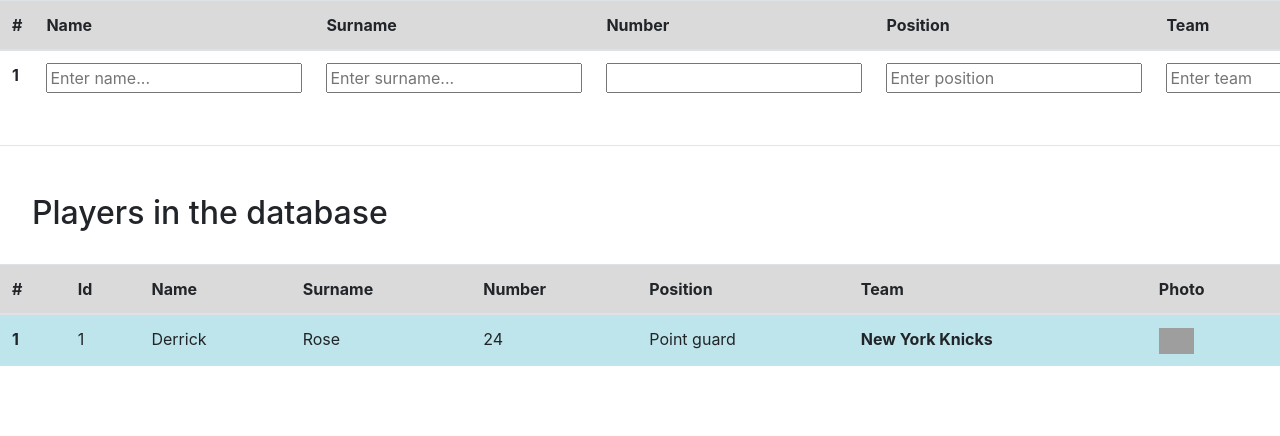
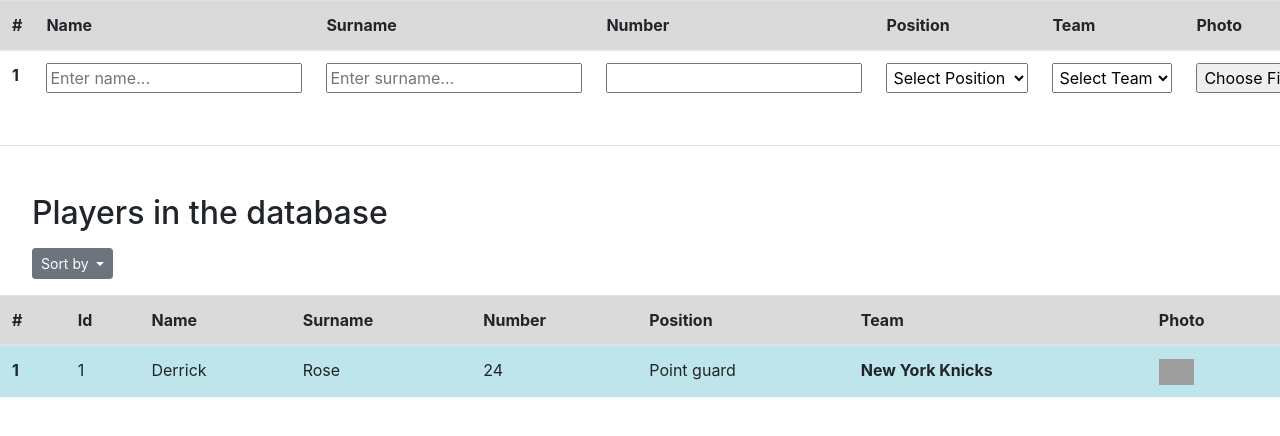
Before and after one commit to uom-android-team2/WeBall_Statistics-Backend, a PHP site: page /create-player-page.php in a window 1280 px wide. Shown: the part 88-524 px from the top of the page. Run offline with PHP 8.4, Linux system fonts and the light colour scheme; grey boxes are pictures that could not be loaded.

Commit message:
remake some input fields to dropdown list

```diff
--- a/php/create-player-page.php
+++ b/php/create-player-page.php
@@ -26,7 +26,25 @@
         height: auto;
         max-width: 35px;
       }
+      .select-form {
+          height: 30px;
+          padding: 2px 2px 2px 2px;
+      }
+      .custom-button-css {
+          margin-left: 2rem;
+          margin-bottom: 1rem;
+      }
+      .h2-display {
+        padding: 1rem;
+        margin: 1rem 1rem 0 1rem;
+      }
     </style>
+    <script
+        defer
+        src="https://cdn.jsdelivr.net/npm/bootstrap@5.1.3/dist/js/bootstrap.bundle.min.js"
+        integrity="sha384-ka7Sk0Gln4gmtz2MlQnikT1wXgYsOg+OMhuP+IlRH9sENBO0LRn5q+8nbTov4+1p"
+        crossorigin="anonymous">
+    </script>
   </head>
   <body>
     <header id="header">
@@ -61,10 +79,25 @@
                     <input type="number" name="playerNumber" min="0"/>
                 </td>
                 <td>
-                <input type="text" name="playerPosition" placeholder="Enter position" />
+                    <select name="positions" class="select-form">
+                        <option value="select">Select Position</option>
+                        <option value="Point guard">Point guard</option>
+                        <option value="Shooting guard">Shooting guard</option>
+                        <option value="Small forward">Small forward</option>
+                        <option value="Power forward">Power forward</option>
+                        <option value="Center">Center</option>
+                    </select>
                 </td>
                 <td>
-                <input type="text" name="playerTeam" placeholder="Enter team" />
+                    <select name="teams" class="select-form">
+                        <option value="select">Select Team</option>
+                        <?php
+                        //code to fill the select for the team from db
+                            //foreach($release as $i => $r){
+                                //echo"<option value = '$r->title' > $r->title ($r->release_year) </option>";
+                            //}
+                        ?>
+                    </select>
                 </td>
                 <td>
                     <input type="file" name="playerPhoto" id="badge" />
@@ -84,7 +117,18 @@
     </section>
     <hr />
     <section class="table-responsive" id="database">
-      <h2 style="padding: 1rem; margin: 1rem">Players in the database</h2>
+        <h2 class="h2-display">Players in the database</h2>
+        <div class="btn-group">
+            <button class="btn btn-secondary btn-sm dropdown-toggle custom-button-css" type="button" data-bs-toggle="dropdown" aria-expanded="false">
+                Sort by
+            </button>
+            <ul class="dropdown-menu">
+                <li class="dropdown-item">ID</li>
+                <li class="dropdown-item">Name</li>
+                <li class="dropdown-item">Team</li>
+                <li class="dropdown-item">Position</li>
+            </ul>
+        </div>
         <table class="table">
             <thead>
                 <tr class="table-active">
```
Lines whose indentation alone changed are shown as unchanged.
